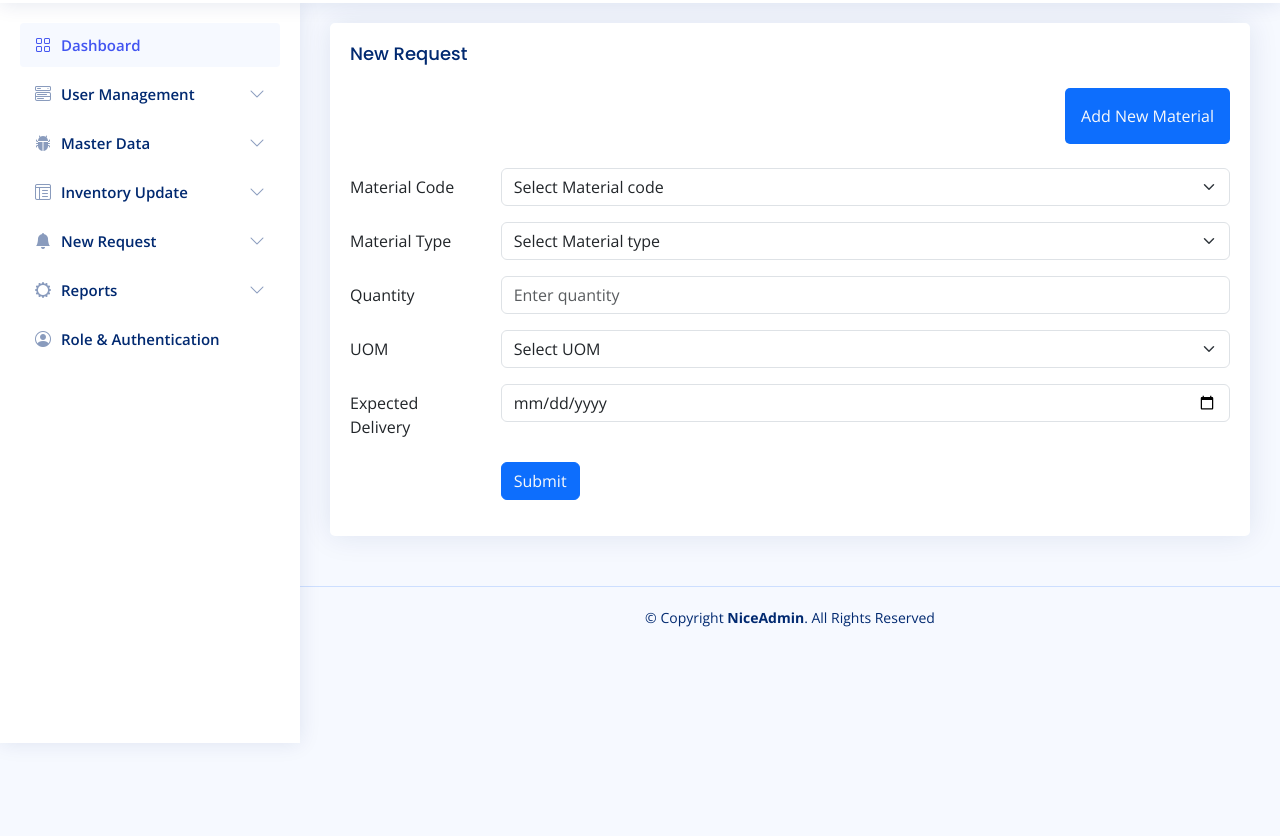
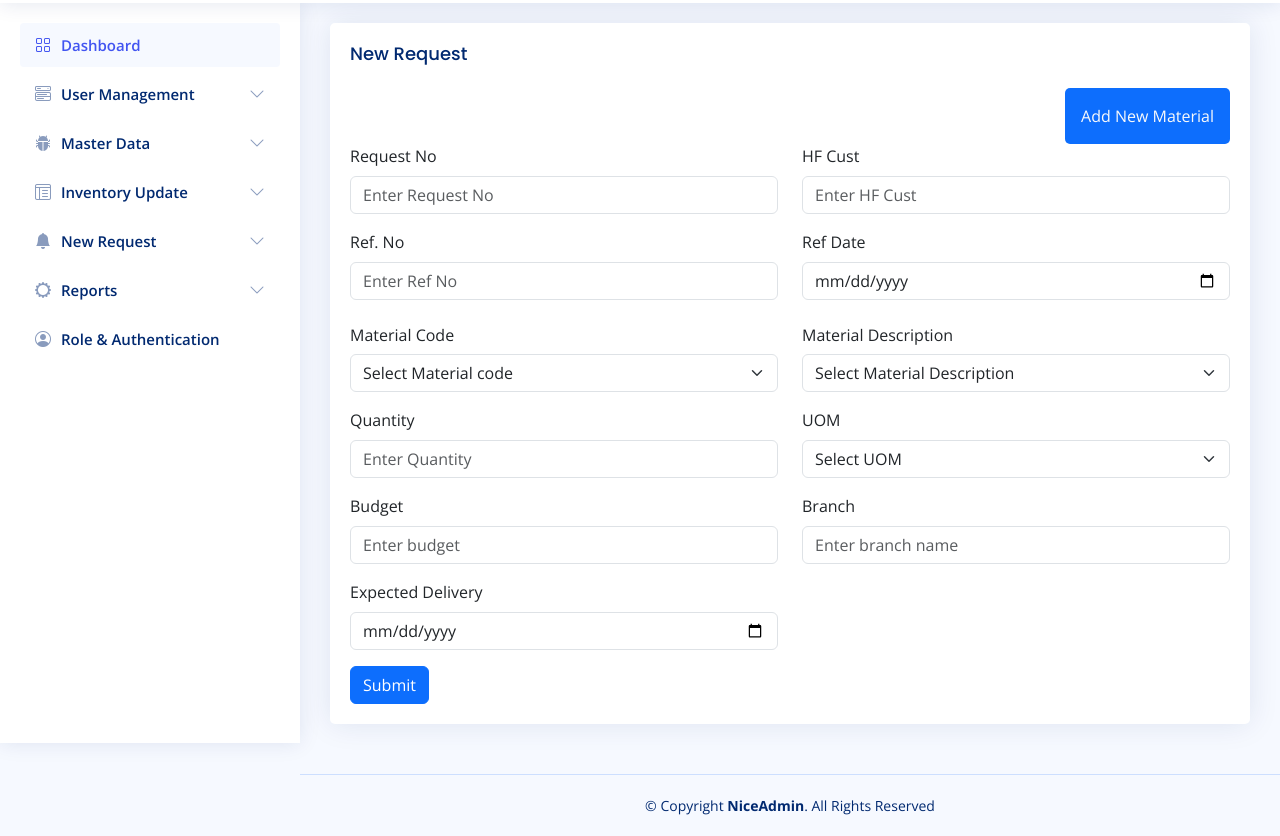
Before and after one commit to hariom022/RMS-PROJECT, a plain HTML site: page newRequest.html in a window 1280 px wide. Shown: the part 57-893 px from the top of the page. Before the commit the page ends 800 px from the top, so only its background shows below. Drawn offline with nearby package versions, Linux system fonts and the light colour scheme.

Commit message:
new request form page updated

```diff
--- a/newRequest.html
+++ b/newRequest.html
@@ -581,51 +581,104 @@
                 >
               </button>
             </div>
-            <form>
-              <div class="row mb-3 mt-4">
-                <label for="product-code" class="col-sm-2 col-form-label"
+           <form >
+            <div class="row mb-3">
+              <div class="col-md-6">
+                <label for="requestNo" class="form-label"
+                  >Request No</label
+                >
+                <input type="text"
+                class="form-control"
+                id="requestNo"
+                placeholder="Enter Request No"
+                required />
+
+              </div>
+
+              <div class="col-md-6">
+                <label for="hfCust" class="form-label"
+                  >HF Cust</label
+                >
+                <input type="text"
+                class="form-control"
+                id="hfCust"
+                placeholder="Enter HF Cust"
+                required />
+
+              </div>
+            </div>
+            <div class="row mb-3">
+              <div class="col-md-6">
+                <label for="refNo" class="form-label"
+                  >Ref. No</label
+                >
+                <input type="text"
+                class="form-control"
+                id="refNo"
+                placeholder="Enter Ref No"
+                required />
+
+              </div>
+
+              <div class="col-md-6">
+                <label for="refDate" class="form-label"
+                  >Ref Date</label
+                >
+                <input
+                  type="date"
+                  class="form-control"
+                  id="refDate"
+                  required
+                />
+              </div>
+            </div>
+
+            <div class="row mb-3">
+              <div class="col-md-6">
+                <label for="material-code" class=" col-form-label"
                   >Material Code</label
                 >
-                <div class="col-sm-10">
-                  <select class="form-select" id="product-code">
+                  <select class="form-select" id="material-code">
                     <option selected>Select Material code</option>
                     <option value="123">Material Code 123</option>
                     <option value="456">Material Code 456</option>
                     <option value="789">Material Code 789</option>
                   </select>
+
+              </div>
+
+              <div class="col-md-6">
+                <label for="material-desc" class=" col-form-label"
+                  >Material Description</label
+                >
+                  <select class="form-select" id="material-desc">
+                    <option selected>Select Material Description</option>
+                    <option value="123">Material Description 1</option>
+                    <option value="456">Material Description 2</option>
+                    <option value="789">Material Description 3</option>
+                  </select>
+
               </div>
             </div>
+
             <div class="row mb-3">
-                <label for="product-type" class="col-sm-2 col-form-label"
-                  >Material Type</label
+
+                <div class="col-md-6">
+                  <label for="quantity" class="form-label"
+                    >Quantity </label
                   >
-                <div class="col-sm-10">
-                  <select class="form-select" id="product-type">
-                    <option selected>Select Material type</option>
-                    <option value="type1">Material Type 1</option>
-                    <option value="type2">Material Type 2</option>
-                    <option value="type3">Material Type 3</option>
-                  </select>
-                </div>
-              </div>
-              <div class="row mb-3">
-                <label for="quantity" class="col-sm-2 col-form-label"
-                  >Quantity</label
-                >
-                <div class="col-sm-10">
                   <input
                     type="number"
                     class="form-control"
                     id="quantity"
-                    placeholder="Enter quantity"
+                    placeholder="Enter Quantity"
+                    required
                   />
                 </div>
-              </div>
-              <div class="row mb-3">
-                <label for="uom" class="col-sm-2 col-form-label">UOM</label>
-                <div class="col-sm-10">
-                  <select class="form-select" id="uom">
-                    <option selected>Select UOM</option>
+                <div class="col-md-6">
+                  <label for="uom" class="form-label">UOM</label>
+                  <select class="form-select" id="uom" required>
+                    <option selected disabled>Select UOM</option>
                     <option value="pieces">Pieces</option>
                     <option value="units">Units</option>
                     <option value="kilograms">Kilograms</option>
@@ -634,26 +687,28 @@
                 </div>
             </div>
             <div class="row mb-3">
-                <label for="expected-delivery" class="col-sm-2 col-form-label"
-                  >Expected Delivery</label
-                >
-                <div class="col-sm-10">
+              <div class="col-md-6">
+                <label for="budget" class="form-label">Budget</label>
+                <input type="budget" class="form-control" id="budget" placeholder="Enter budget ">
+              </div>
+              <div class="col-md-6">
+                <label for="branch" class="form-label">Branch</label>
+                <input type="branch" class="form-control" id="branch" placeholder="Enter branch name">
+              </div>
+
+            </div>
+            <div class="row mb-3">
+              <div class="col-md-6">
+                <label for="expectedDelivery" class="form-label">Expected Delivery</label>
                 <input
                   type="date"
                   class="form-control"
-                    id="expected-delivery"
+                  id="expectedDelivery"
+                  required
                 />
               </div>
             </div>
-              <div class="row mb-3">
-                <div class="col-sm-10 offset-sm-2">
-                  <button type="submit" class="btn btn-primary">
-                    <a href="#" class="text-light"
-                      >Submit</a
-                    >
-                  </button>
-                </div>
-              </div>
+            <button type="submit" class="btn btn-primary">Submit</button>
            </form>
           </div>
         </div>
```
Also changed, not shown: consumptionEntry.html (+16 -5 lines). Lines whose indentation alone changed are shown as unchanged.
